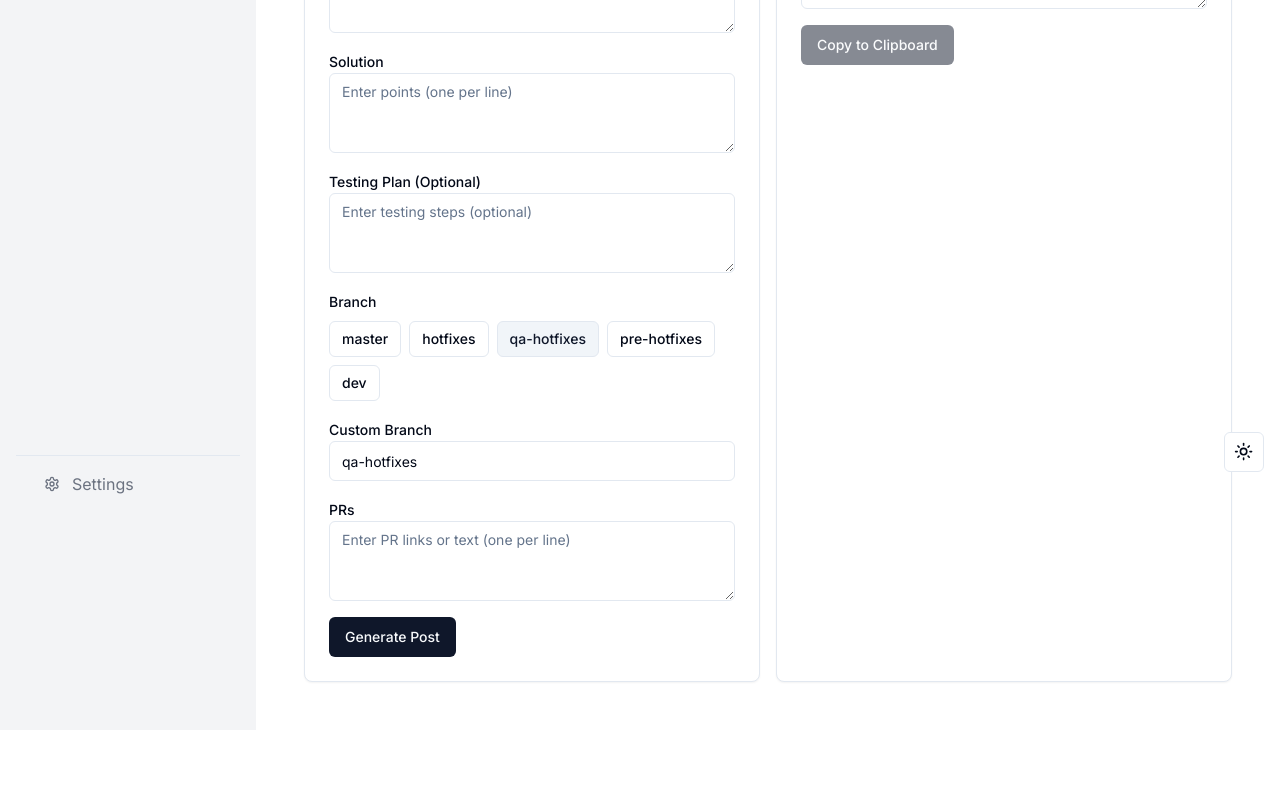
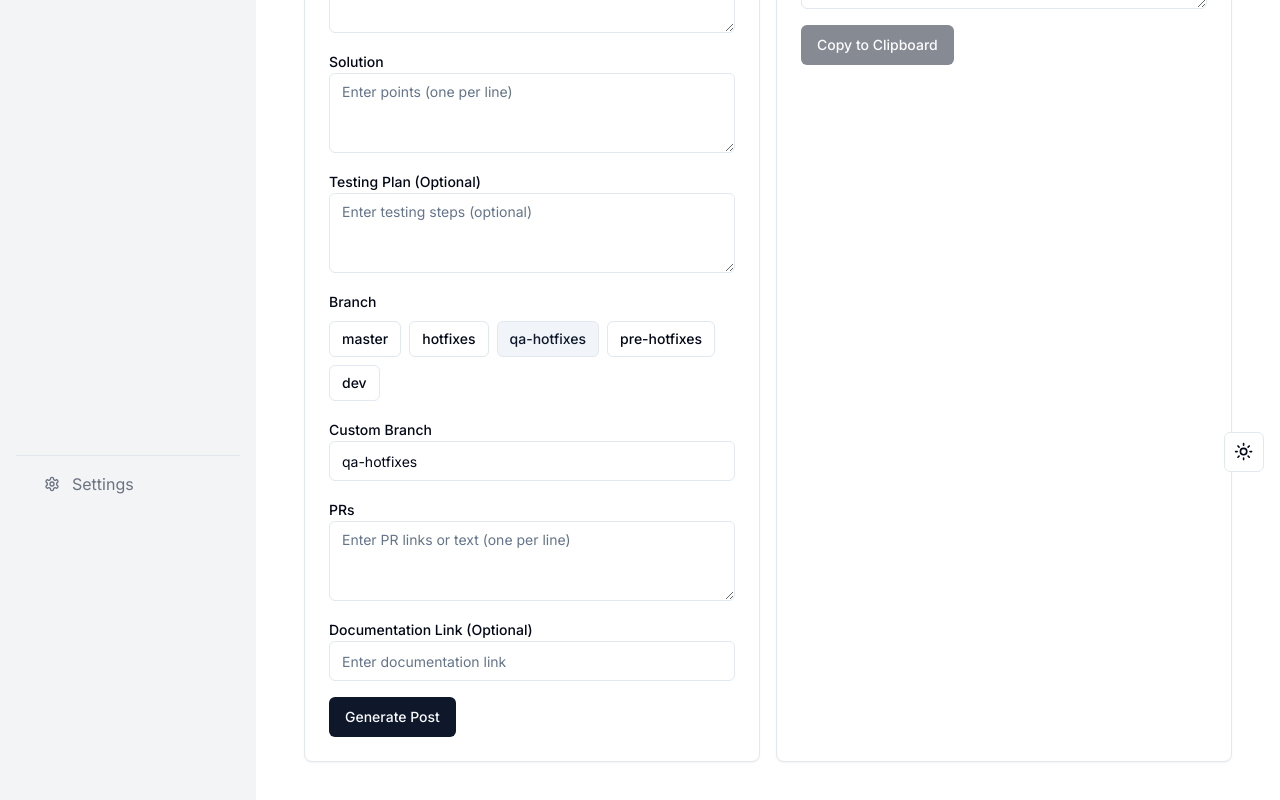
Before and after one commit to omarnazih/internal-tools, a Next.js app: page /post-generator in a window 1280 px wide. Shown: the part 312-1112 px from the top of the page. Before the commit the page ends 1042 px from the top, so only its background shows below. Built offline with nearby package versions, Linux system fonts and the light colour scheme.

Commit message:
add docs filed

```diff
--- a/app/post-generator/page.tsx
+++ b/app/post-generator/page.tsx
@@ -18,7 +18,8 @@ const PostGenerator: React.FC = () => {
     solution: '',
     testingPlan: '',
     branch: 'qa-hotfixes',
-    prs: ''
+    prs: '',
+    documentationLink: ''
   });
   const [generatedPost, setGeneratedPost] = useState('');
   const { toast } = useToast()
@@ -83,7 +84,8 @@ const PostGenerator: React.FC = () => {
         branch: branch,
         prs: prSection.split('\n')
           .map(pr => pr.replace(/^.*-> /, '').trim())
-          .join('\n')
+          .join('\n'),
+        documentationLink: sections['documentation'] || prev.documentationLink
       }));
     } catch (error) {
       toast({
@@ -159,6 +161,7 @@ ${updatedData.testingPlan ? `\nTesting Plan:\n${formatBulletPoints(updatedData.t
 
 PRs:
 ${formatPRs(updatedData.branch, updatedData.prs)}
+${updatedData.documentationLink ? `\nDocumentation:\n\t• ${updatedData.documentationLink}` : ''}
     `.trim();
     setGeneratedPost(post);
   };
@@ -203,9 +206,11 @@ ${formatBulletPoints(formData.description)}
 
 Solution:
 ${formatBulletPoints(formData.solution)}
+${formData.testingPlan ? `\nTesting Plan:\n${formatBulletPoints(formData.testingPlan)}` : ''}
 
 PRs:
 ${formatPRs(formData.branch, formData.prs)}
+${formData.documentationLink ? `\nDocumentation:\n\t• ${formData.documentationLink}` : ''}
     `.trim();
     setGeneratedPost(post);
   };
@@ -274,6 +279,16 @@ ${formatPRs(formData.branch, formData.prs)}
                   placeholder="Enter PR links or text (one per line)"
                 />
               </div>
+              <div>
+                <Label htmlFor="documentationLink">Documentation Link (Optional)</Label>
+                <Input
+                  id="documentationLink"
+                  name="documentationLink"
+                  value={formData.documentationLink}
+                  onChange={handleChange}
+                  placeholder="Enter documentation link"
+                />
+              </div>
               <Button type="submit">Generate Post</Button>
             </form>
           </CardContent>
```
